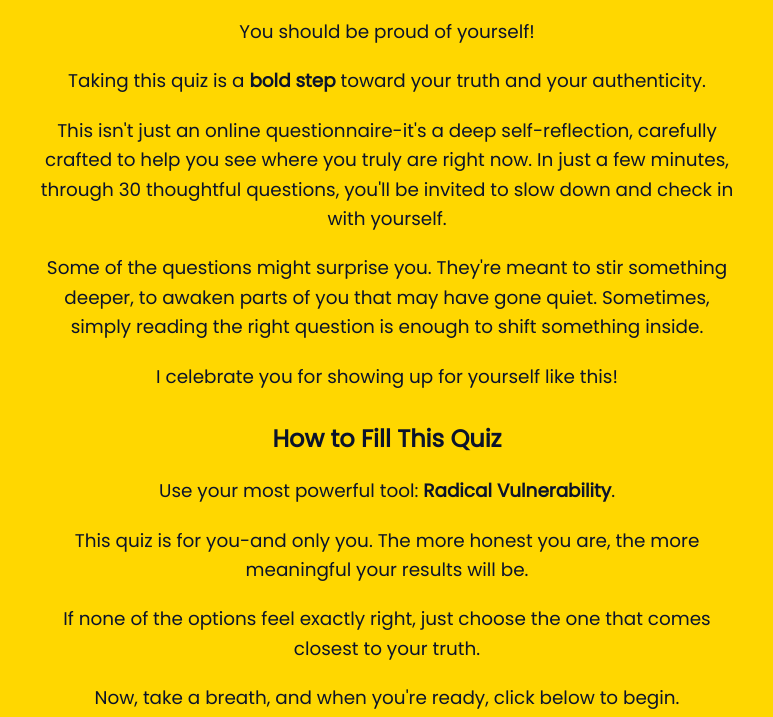
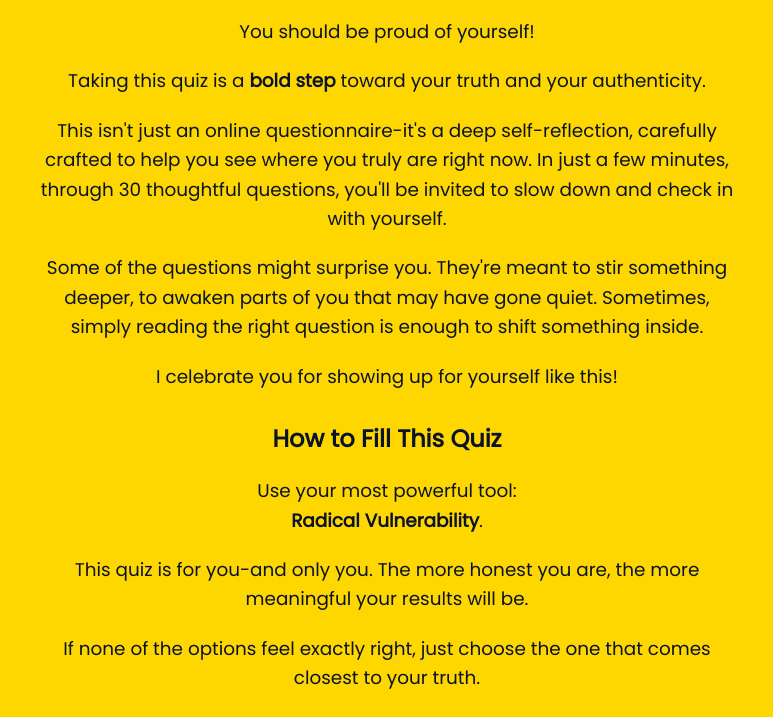
Before and after one commit to Pacoco1/I-Love-My-Life-QUIZ, a plain HTML site: page instructions.html in a window 1280 px wide. Shown: the part 573-1290 px from the top of the page, without its empty margins (253-1026 px from the left). Drawn offline with Linux system fonts and the light colour scheme.

Commit message:
instructions.html

```diff
--- a/instructions.html
+++ b/instructions.html
@@ -164,7 +164,7 @@
 
     <!-- How to Approach the Quiz -->
     <h2>How to Fill This Quiz</h2>
-    <p>Use your most powerful tool: <strong>Radical Vulnerability</strong>.</p>
+   <p>Use your most powerful tool:<br><strong>Radical Vulnerability</strong>.</p>
     <p>This quiz is for you-and only you. The more honest you are, the more meaningful your results will be.</p>
     <p>If none of the options feel exactly right, just choose the one that comes closest to your truth.</p>
     <p>Now, take a breath, and when you're ready, click below to begin.</p>
```
